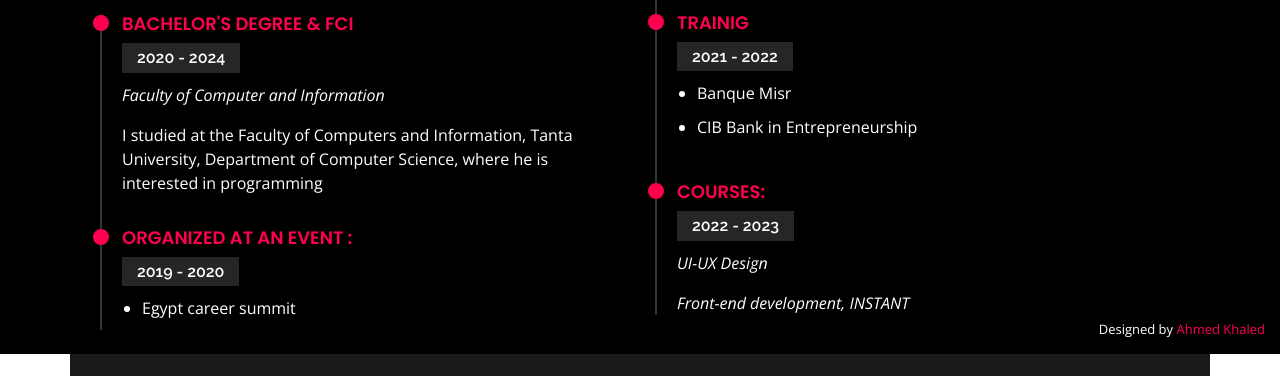
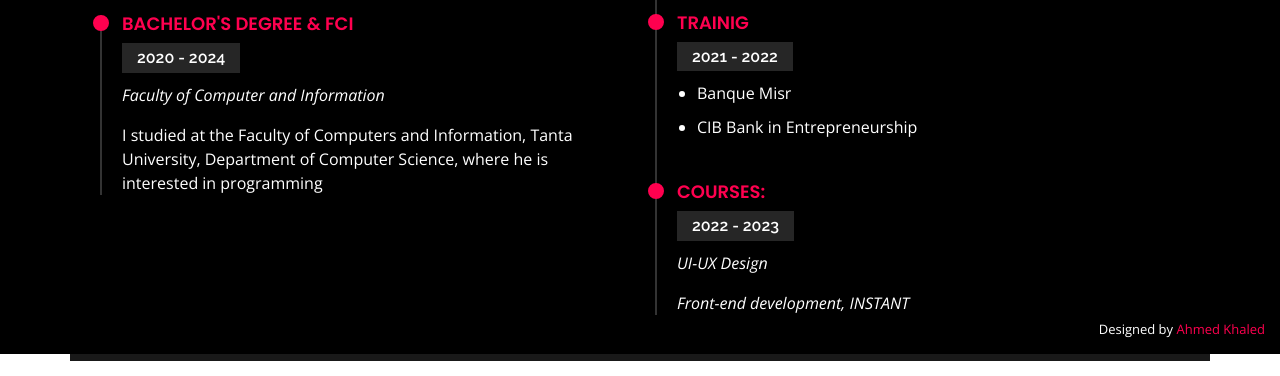
Before and after one commit to Ahmedkhaled582/Portfolio, a plain HTML site: page resume.html in a window 1280 px wide. Shown: the part 446-822 px from the top of the page. Drawn offline with nearby package versions, Linux system fonts and the light colour scheme.

Commit message:
Update resume.html

```diff
--- a/resume.html
+++ b/resume.html
@@ -91,14 +91,7 @@
               </div>
 
 
-              <div class="resume-item">
-                <h4>Organized at an event :
-                </h4>
-                <h5>2019 - 2020</h5>
-                <ul>
-                  <li> Egypt career summit</li>
-                </ul>
-              </div>
+
             </div>
             <div class="col-lg-6" data-aos="fade-up" data-aos-delay="100">
               <h3 class="resume-title">Professional Experience</h3>
```
